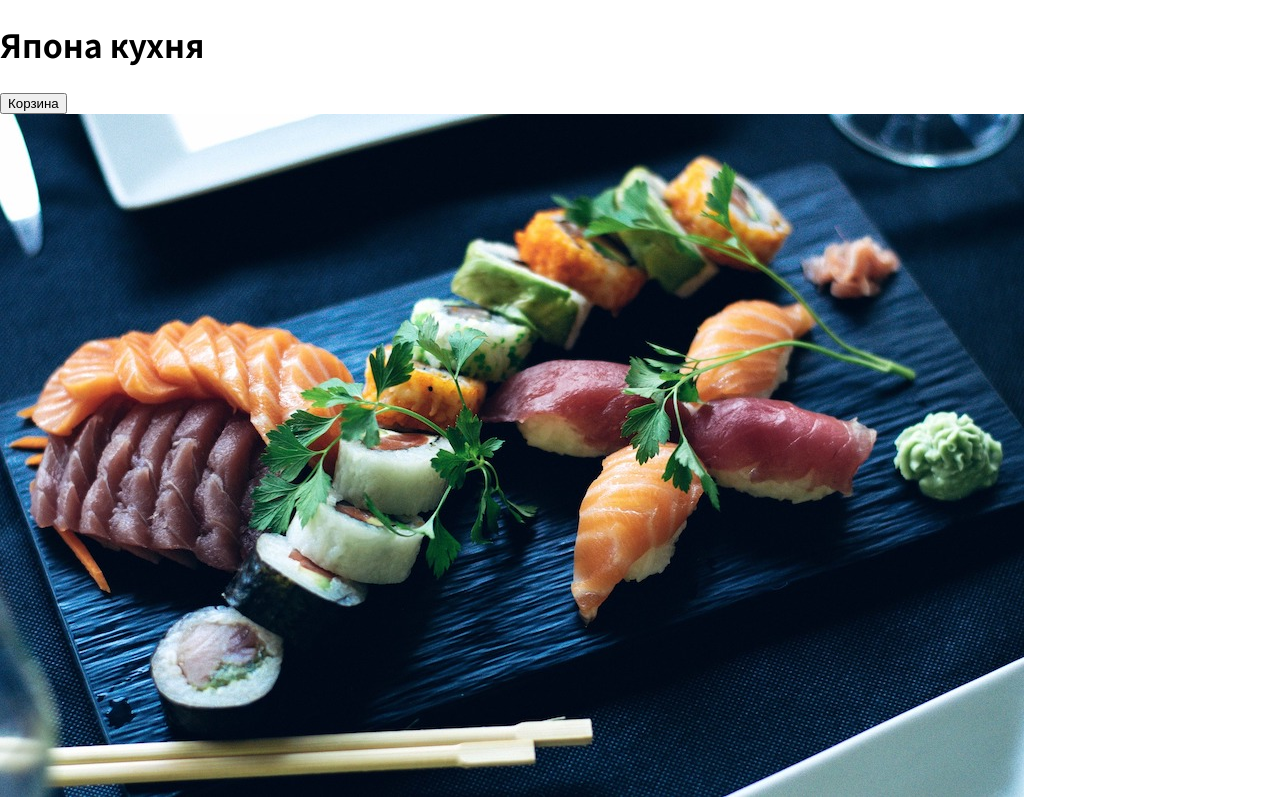
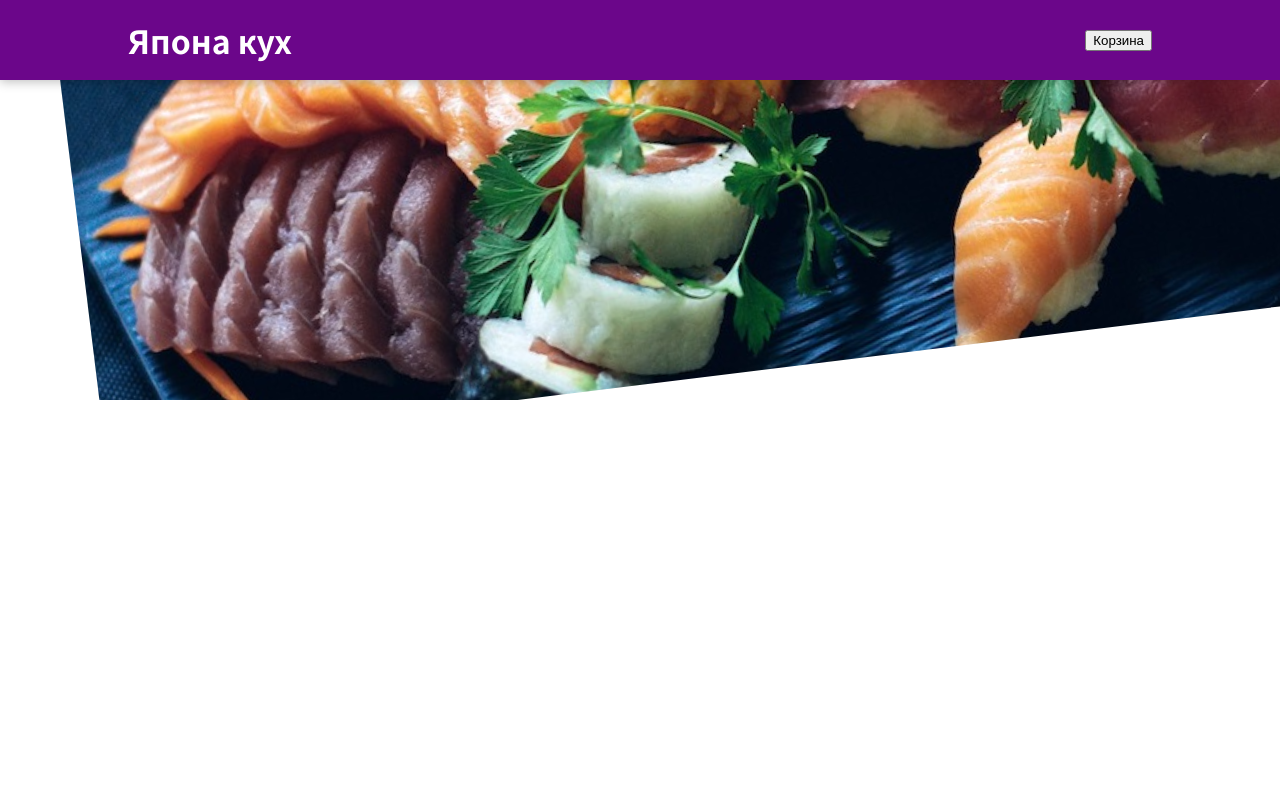
Before and after one commit to AlekseySapunkov/challenge-2-starter-code, a React (Create React App) app: page / in a window 1280 px wide. Built offline with nearby package versions, Linux system fonts and the light colour scheme.

Commit message:
add styles modules in header.css

```diff
--- a/src/components/Layout/Header.js
+++ b/src/components/Layout/Header.js
@@ -1,11 +1,11 @@
-import "./Header.css";
 import React from "react";
 import sushi from "../../assets/M1.Boominfo.ORG - 003 sushi.jpg"
-import styles from "./Header.css"
+import styles from './Header.module.css'
+console.log(styles)
 const Header = (props) => {
     return <React.Fragment>
-        <header className={styles.header}>
-            <h1>Япона кухня</h1>
+        <header className={ styles.header }>
+            <h1>Япона кух</h1>
             <button>Корзина</button>
         </header>
         <div className={styles['main-image']}>
```
Also changed, not shown: src/components/Layout/Header.module.css (renamed from src/components/Layout/Header.css).
